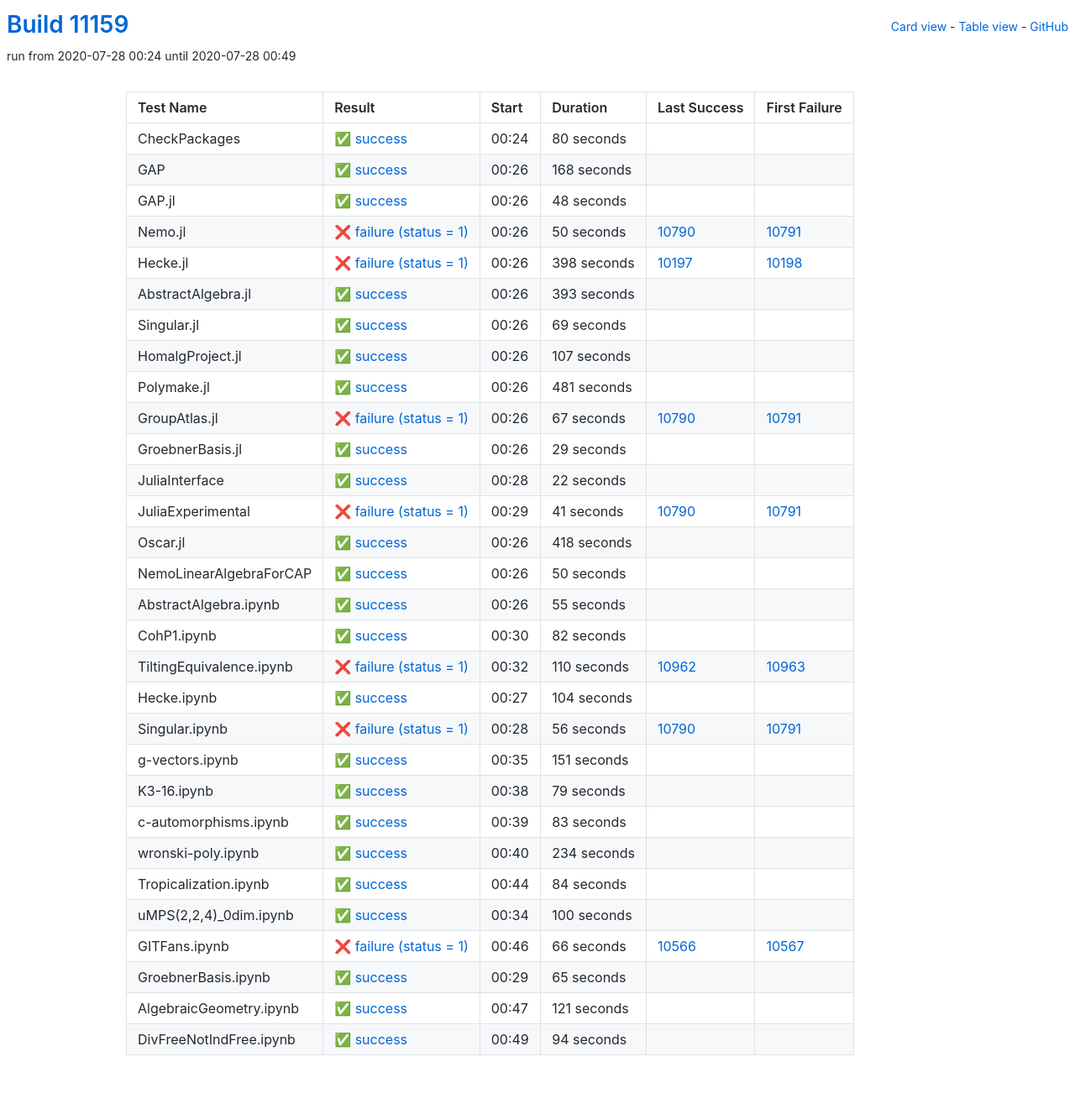
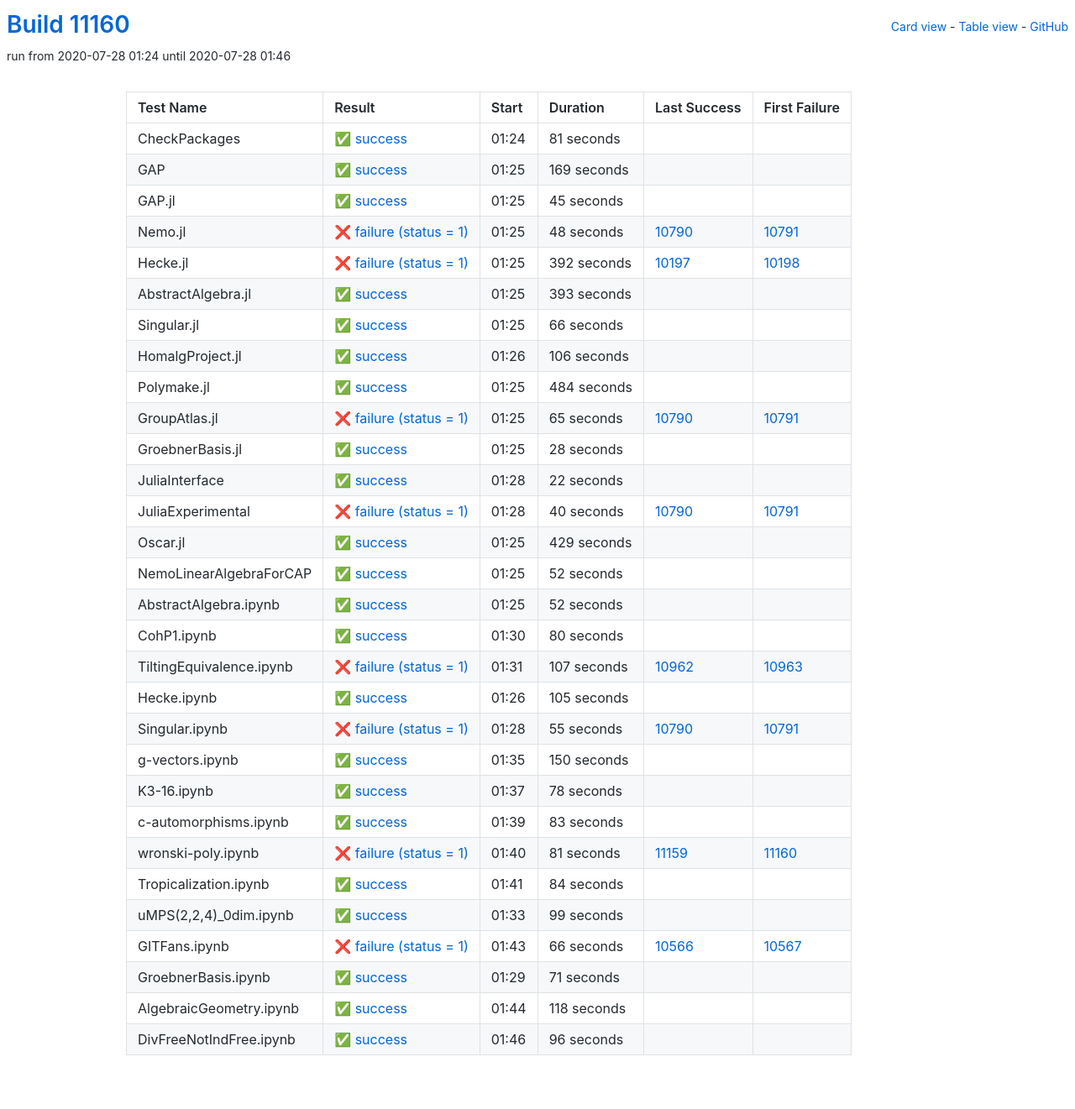
Before and after one commit to oscar-system/oscar-ci-status, a Jekyll site: the page built from table.html, in a window 1280 px wide. Shown: the whole page at 84% size. Built offline with Jekyll 4.4.1, drawn with Linux system fonts in a browser that asks for light colours.

Commit message:
Build #11160

```diff
--- a/_data/ci.yml
+++ b/_data/ci.yml
@@ -1,6 +1,6 @@
 ---
-build: 11159
-build_url: https://oscarci.mathematik.uni-kl.de/job/oscar/11159/
+build: 11160
+build_url: https://oscarci.mathematik.uni-kl.de/job/oscar/11160/
 job: oscar
 organization: oscar-system
 repo: oscar-ci-status
@@ -8,68 +8,68 @@
 tests:
 - name: CheckPackages
   id: checkpackages
-  log: https://oscarci.mathematik.uni-kl.de/job/oscar/11159/artifact/logs/build-11159/CheckPackages.log
-  start: 2020-07-28 00:24
+  log: https://oscarci.mathematik.uni-kl.de/job/oscar/11160/artifact/logs/build-11160/CheckPackages.log
+  start: 2020-07-28 01:24
   success: true
   exitcode: 0
   status: success
-  duration: 80
+  duration: 81
   last_success: false
   last_success_url:
   first_failure: false
   first_failure_url:
 - name: GAP
   id: gap
-  log: https://oscarci.mathematik.uni-kl.de/job/oscar/11159/artifact/logs/build-11159/GAP.log
-  start: 2020-07-28 00:26
+  log: https://oscarci.mathematik.uni-kl.de/job/oscar/11160/artifact/logs/build-11160/GAP.log
+  start: 2020-07-28 01:25
   success: true
   exitcode: 0
   status: success
-  duration: 168
+  duration: 169
   last_success: false
   last_success_url:
   first_failure: false
   first_failure_url:
 - name: GAP.jl
   id: gap-jl
-  log: https://oscarci.mathematik.uni-kl.de/job/oscar/11159/artifact/logs/build-11159/GAP.jl.log
-  start: 2020-07-28 00:26
+  log: https://oscarci.mathematik.uni-kl.de/job/oscar/11160/artifact/logs/build-11160/GAP.jl.log
+  start: 2020-07-28 01:25
   success: true
   exitcode: 0
   status: success
-  duration: 48
+  duration: 45
   last_success: false
   last_success_url:
   first_failure: false
   first_failure_url:
 - name: Nemo.jl
   id: nemo-jl
-  log: https://oscarci.mathematik.uni-kl.de/job/oscar/11159/artifact/logs/build-11159/Nemo.jl.log
-  start: 2020-07-28 00:26
+  log: https://oscarci.mathematik.uni-kl.de/job/oscar/11160/artifact/logs/build-11160/Nemo.jl.log
+  start: 2020-07-28 01:25
   success: false
   exitcode: 1
   status: failure
-  duration: 50
+  duration: 48
   last_success: 10790
   last_success_url: https://oscarci.mathematik.uni-kl.de/job/oscar/10790/
   first_failure: 10791
   first_failure_url: https://oscarci.mathematik.uni-kl.de/job/oscar/10791/
 - name: Hecke.jl
   id: hecke-jl
-  log: https://oscarci.mathematik.uni-kl.de/job/oscar/11159/artifact/logs/build-11159/Hecke.jl.log
-  start: 2020-07-28 00:26
+  log: https://oscarci.mathematik.uni-kl.de/job/oscar/11160/artifact/logs/build-11160/Hecke.jl.log
+  start: 2020-07-28 01:25
   success: false
   exitcode: 1
   status: failure
-  duration: 398
+  duration: 392
   last_success: 10197
   last_success_url: https://oscarci.mathematik.uni-kl.de/job/oscar/10197/
   first_failure: 10198
   first_failure_url: https://oscarci.mathematik.uni-kl.de/job/oscar/10198/
 - name: AbstractAlgebra.jl
   id: abstractalgebra-jl
-  log: https://oscarci.mathematik.uni-kl.de/job/oscar/11159/artifact/logs/build-11159/AbstractAlgebra.jl.log
-  start: 2020-07-28 00:26
+  log: https://oscarci.mathematik.uni-kl.de/job/oscar/11160/artifact/logs/build-11160/AbstractAlgebra.jl.log
+  start: 2020-07-28 01:25
   success: true
   exitcode: 0
   status: success
@@ -80,68 +80,68 @@
   first_failure_url:
 - name: Singular.jl
   id: singular-jl
-  log: https://oscarci.mathematik.uni-kl.de/job/oscar/11159/artifact/logs/build-11159/Singular.jl.log
-  start: 2020-07-28 00:26
+  log: https://oscarci.mathematik.uni-kl.de/job/oscar/11160/artifact/logs/build-11160/Singular.jl.log
+  start: 2020-07-28 01:25
   success: true
   exitcode: 0
   status: success
-  duration: 69
+  duration: 66
   last_success: false
   last_success_url:
   first_failure: false
   first_failure_url:
 - name: HomalgProject.jl
   id: homalgproject-jl
-  log: https://oscarci.mathematik.uni-kl.de/job/oscar/11159/artifact/logs/build-11159/HomalgProject.jl.log
-  start: 2020-07-28 00:26
+  log: https://oscarci.mathematik.uni-kl.de/job/oscar/11160/artifact/logs/build-11160/HomalgProject.jl.log
+  start: 2020-07-28 01:26
   success: true
   exitcode: 0
   status: success
-  duration: 107
+  duration: 106
   last_success: false
   last_success_url:
   first_failure: false
   first_failure_url:
 - name: Polymake.jl
   id: polymake-jl
-  log: https://oscarci.mathematik.uni-kl.de/job/oscar/11159/artifact/logs/build-11159/Polymake.jl.log
-  start: 2020-07-28 00:26
+  log: https://oscarci.mathematik.uni-kl.de/job/oscar/11160/artifact/logs/build-11160/Polymake.jl.log
+  start: 2020-07-28 01:25
   success: true
   exitcode: 0
   status: success
-  duration: 481
+  duration: 484
   last_success: false
   last_success_url:
   first_failure: false
   first_failure_url:
 - name: GroupAtlas.jl
   id: groupatlas-jl
-  log: https://oscarci.mathematik.uni-kl.de/job/oscar/11159/artifact/logs/build-11159/GroupAtlas.jl.log
-  start: 2020-07-28 00:26
+  log: https://oscarci.mathematik.uni-kl.de/job/oscar/11160/artifact/logs/build-11160/GroupAtlas.jl.log
+  start: 2020-07-28 01:25
   success: false
   exitcode: 1
   status: failure
-  duration: 67
+  duration: 65
   last_success: 10790
   last_success_url: https://oscarci.mathematik.uni-kl.de/job/oscar/10790/
   first_failure: 10791
   first_failure_url: https://oscarci.mathematik.uni-kl.de/job/oscar/10791/
 - name: GroebnerBasis.jl
   id: groebnerbasis-jl
-  log: https://oscarci.mathematik.uni-kl.de/job/oscar/11159/artifact/logs/build-11159/GroebnerBasis.jl.log
-  start: 2020-07-28 00:26
+  log: https://oscarci.mathematik.uni-kl.de/job/oscar/11160/artifact/logs/build-11160/GroebnerBasis.jl.log
+  start: 2020-07-28 01:25
   success: true
   exitcode: 0
   status: success
-  duration: 29
+  duration: 28
   last_success: false
   last_success_url:
   first_failure: false
   first_failure_url:
 - name: JuliaInterface
   id: juliainterface
-  log: https://oscarci.mathematik.uni-kl.de/job/oscar/11159/artifact/logs/build-11159/JuliaInterface.log
-  start: 2020-07-28 00:28
+  log: https://oscarci.mathematik.uni-kl.de/job/oscar/11160/artifact/logs/build-11160/JuliaInterface.log
+  start: 2020-07-28 01:28
   success: true
   exitcode: 0
   status: success
@@ -152,128 +152,128 @@
   first_failure_url:
 - name: JuliaExperimental
   id: juliaexperimental
-  log: https://oscarci.mathematik.uni-kl.de/job/oscar/11159/artifact/logs/build-11159/JuliaExperimental.log
-  start: 2020-07-28 00:29
+  log: https://oscarci.mathematik.uni-kl.de/job/oscar/11160/artifact/logs/build-11160/JuliaExperimental.log
+  start: 2020-07-28 01:28
   success: false
   exitcode: 1
   status: failure
-  duration: 41
+  duration: 40
   last_success: 10790
   last_success_url: https://oscarci.mathematik.uni-kl.de/job/oscar/10790/
   first_failure: 10791
   first_failure_url: https://oscarci.mathematik.uni-kl.de/job/oscar/10791/
 - name: Oscar.jl
   id: oscar-jl
-  log: https://oscarci.mathematik.uni-kl.de/job/oscar/11159/artifact/logs/build-11159/Oscar.jl.log
-  start: 2020-07-28 00:26
+  log: https://oscarci.mathematik.uni-kl.de/job/oscar/11160/artifact/logs/build-11160/Oscar.jl.log
+  start: 2020-07-28 01:25
   success: true
   exitcode: 0
   status: success
-  duration: 418
+  duration: 429
   last_success: false
   last_success_url:
   first_failure: false
   first_failure_url:
 - name: NemoLinearAlgebraForCAP
   id: nemolinearalgebraforcap
-  log: https://oscarci.mathematik.uni-kl.de/job/oscar/11159/artifact/logs/build-11159/NemoLinearAlgebraForCAP.log
-  start: 2020-07-28 00:26
+  log: https://oscarci.mathematik.uni-kl.de/job/oscar/11160/artifact/logs/build-11160/NemoLinearAlgebraForCAP.log
+  start: 2020-07-28 01:25
   success: true
   exitcode: 0
   status: success
-  duration: 50
+  duration: 52
   last_success: false
   last_success_url:
   first_failure: false
   first_failure_url:
 - name: AbstractAlgebra.ipynb
   id: abstractalgebra-ipynb
-  log: https://oscarci.mathematik.uni-kl.de/job/oscar/11159/artifact/logs/build-11159/AbstractAlgebra.ipynb.log
-  start: 2020-07-28 00:26
+  log: https://oscarci.mathematik.uni-kl.de/job/oscar/11160/artifact/logs/build-11160/AbstractAlgebra.ipynb.log
+  start: 2020-07-28 01:25
   success: true
   exitcode: 0
   status: success
-  duration: 55
+  duration: 52
   last_success: false
   last_success_url:
   first_failure: false
   first_failure_url:
 - name: CohP1.ipynb
   id: cohp1-ipynb
-  log: https://oscarci.mathematik.uni-kl.de/job/oscar/11159/artifact/logs/build-11159/CohP1.ipynb.log
-  start: 2020-07-28 00:30
+  log: https://oscarci.mathematik.uni-kl.de/job/oscar/11160/artifact/logs/build-11160/CohP1.ipynb.log
+  start: 2020-07-28 01:30
   success: true
   exitcode: 0
   status: success
-  duration: 82
+  duration: 80
   last_success: false
   last_success_url:
   first_failure: false
   first_failure_url:
 - name: TiltingEquivalence.ipynb
   id: tiltingequivalence-ipynb
-  log: https://oscarci.mathematik.uni-kl.de/job/oscar/11159/artifact/logs/build-11159/TiltingEquivalence.ipynb.log
-  start: 2020-07-28 00:32
+  log: https://oscarci.mathematik.uni-kl.de/job/oscar/11160/artifact/logs/build-11160/TiltingEquivalence.ipynb.log
+  start: 2020-07-28 01:31
   success: false
   exitcode: 1
   status: failure
-  duration: 110
+  duration: 107
   last_success: 10962
   last_success_url: https://oscarci.mathematik.uni-kl.de/job/oscar/10962/
   first_failure: 10963
   first_failure_url: https://oscarci.mathematik.uni-kl.de/job/oscar/10963/
 - name: Hecke.ipynb
   id: hecke-ipynb
-  log: https://oscarci.mathematik.uni-kl.de/job/oscar/11159/artifact/logs/build-11159/Hecke.ipynb.log
-  start: 2020-07-28 00:27
+  log: https://oscarci.mathematik.uni-kl.de/job/oscar/11160/artifact/logs/build-11160/Hecke.ipynb.log
+  start: 2020-07-28 01:26
   success: true
   exitcode: 0
   status: success
-  duration: 104
+  duration: 105
   last_success: false
   last_success_url:
   first_failure: false
   first_failure_url:
 - name: Singular.ipynb
   id: singular-ipynb
-  log: https://oscarci.mathematik.uni-kl.de/job/oscar/11159/artifact/logs/build-11159/Singular.ipynb.log
-  start: 2020-07-28 00:28
+  log: https://oscarci.mathematik.uni-kl.de/job/oscar/11160/artifact/logs/build-11160/Singular.ipynb.log
+  start: 2020-07-28 01:28
   success: false
   exitcode: 1
   status: failure
-  duration: 56
+  duration: 55
   last_success: 10790
   last_success_url: https://oscarci.mathematik.uni-kl.de/job/oscar/10790/
   first_failure: 10791
   first_failure_url: https://oscarci.mathematik.uni-kl.de/job/oscar/10791/
 - name: g-vectors.ipynb
   id: g-vectors-ipynb
-  log: https://oscarci.mathematik.uni-kl.de/job/oscar/11159/artifact/logs/build-11159/g-vectors.ipynb.log
-  start: 2020-07-28 00:35
+  log: https://oscarci.mathematik.uni-kl.de/job/oscar/11160/artifact/logs/build-11160/g-vectors.ipynb.log
+  start: 2020-07-28 01:35
   success: true
   exitcode: 0
   status: success
-  duration: 151
+  duration: 150
   last_success: false
   last_success_url:
   first_failure: false
   first_failure_url:
 - name: K3-16.ipynb
   id: k3-16-ipynb
-  log: https://oscarci.mathematik.uni-kl.de/job/oscar/11159/artifact/logs/build-11159/K3-16.ipynb.log
-  start: 2020-07-28 00:38
+  log: https://oscarci.mathematik.uni-kl.de/job/oscar/11160/artifact/logs/build-11160/K3-16.ipynb.log
+  start: 2020-07-28 01:37
   success: true
   exitcode: 0
   status: success
-  duration: 79
+  duration: 78
   last_success: false
   last_success_url:
   first_failure: false
   first_failure_url:
 - name: c-automorphisms.ipynb
   id: c-automorphisms-ipynb
-  log: https://oscarci.mathematik.uni-kl.de/job/oscar/11159/artifact/logs/build-11159/c-automorphisms.ipynb.log
-  start: 2020-07-28 00:39
+  log: https://oscarci.mathematik.uni-kl.de/job/oscar/11160/artifact/logs/build-11160/c-automorphisms.ipynb.log
+  start: 2020-07-28 01:39
   success: true
   exitcode: 0
   status: success
@@ -284,20 +284,20 @@
   first_failure_url:
 - name: wronski-poly.ipynb
   id: wronski-poly-ipynb
-  log: https://oscarci.mathematik.uni-kl.de/job/oscar/11159/artifact/logs/build-11159/wronski-poly.ipynb.log
-  start: 2020-07-28 00:40
-  success: true
-  exitcode: 0
-  status: success
-  duration: 234
-  last_success: false
-  last_success_url:
-  first_failure: false
-  first_failure_url:
+  log: https://oscarci.mathematik.uni-kl.de/job/oscar/11160/artifact/logs/build-11160/wronski-poly.ipynb.log
+  start: 2020-07-28 01:40
+  success: false
+  exitcode: 1
+  status: failure
+  duration: 81
+  last_success: 11159
+  last_success_url: https://oscarci.mathematik.uni-kl.de/job/oscar/11159/
+  first_failure: 11160
+  first_failure_url: https://oscarci.mathematik.uni-kl.de/job/oscar/11160/
 - name: Tropicalization.ipynb
   id: tropicalization-ipynb
-  log: https://oscarci.mathematik.uni-kl.de/job/oscar/11159/artifact/logs/build-11159/Tropicalization.ipynb.log
-  start: 2020-07-28 00:44
+  log: https://oscarci.mathematik.uni-kl.de/job/oscar/11160/artifact/logs/build-11160/Tropicalization.ipynb.log
+  start: 2020-07-28 01:41
   success: true
   exitcode: 0
   status: success
@@ -308,20 +308,20 @@
   first_failure_url:
 - name: uMPS(2,2,4)_0dim.ipynb
   id: umps-2-2-4-0dim-ipynb
-  log: https://oscarci.mathematik.uni-kl.de/job/oscar/11159/artifact/logs/build-11159/uMPS-2-2-4-_0dim.ipynb.log
-  start: 2020-07-28 00:34
+  log: https://oscarci.mathematik.uni-kl.de/job/oscar/11160/artifact/logs/build-11160/uMPS-2-2-4-_0dim.ipynb.log
+  start: 2020-07-28 01:33
   success: true
   exitcode: 0
   status: success
-  duration: 100
+  duration: 99
   last_success: false
   last_success_url:
   first_failure: false
   first_failure_url:
 - name: GITFans.ipynb
   id: gitfans-ipynb
-  log: https://oscarci.mathematik.uni-kl.de/job/oscar/11159/artifact/logs/build-11159/GITFans.ipynb.log
-  start: 2020-07-28 00:46
+  log: https://oscarci.mathematik.uni-kl.de/job/oscar/11160/artifact/logs/build-11160/GITFans.ipynb.log
+  start: 2020-07-28 01:43
   success: false
   exitcode: 1
   status: failure
@@ -332,36 +332,36 @@
   first_failure_url: https://oscarci.mathematik.uni-kl.de/job/oscar/10567/
 - name: GroebnerBasis.ipynb
   id: groebnerbasis-ipynb
-  log: https://oscarci.mathematik.uni-kl.de/job/oscar/11159/artifact/logs/build-11159/GroebnerBasis.ipynb.log
-  start: 2020-07-28 00:29
+  log: https://oscarci.mathematik.uni-kl.de/job/oscar/11160/artifact/logs/build-11160/GroebnerBasis.ipynb.log
+  start: 2020-07-28 01:29
   success: true
   exitcode: 0
   status: success
-  duration: 65
+  duration: 71
   last_success: false
   last_success_url:
   first_failure: false
   first_failure_url:
 - name: AlgebraicGeometry.ipynb
   id: algebraicgeometry-ipynb
-  log: https://oscarci.mathematik.uni-kl.de/job/oscar/11159/artifact/logs/build-11159/AlgebraicGeometry.ipynb.log
-  start: 2020-07-28 00:47
+  log: https://oscarci.mathematik.uni-kl.de/job/oscar/11160/artifact/logs/build-11160/AlgebraicGeometry.ipynb.log
+  start: 2020-07-28 01:44
   success: true
   exitcode: 0
   status: success
-  duration: 121
+  duration: 118
   last_success: false
   last_success_url:
   first_failure: false
   first_failure_url:
 - name: DivFreeNotIndFree.ipynb
   id: divfreenotindfree-ipynb
-  log: https://oscarci.mathematik.uni-kl.de/job/oscar/11159/artifact/logs/build-11159/DivFreeNotIndFree.ipynb.log
-  start: 2020-07-28 00:49
+  log: https://oscarci.mathematik.uni-kl.de/job/oscar/11160/artifact/logs/build-11160/DivFreeNotIndFree.ipynb.log
+  start: 2020-07-28 01:46
   success: true
   exitcode: 0
   status: success
-  duration: 94
+  duration: 96
   last_success: false
   last_success_url:
   first_failure: false
```
Also changed, not shown: README.md.
